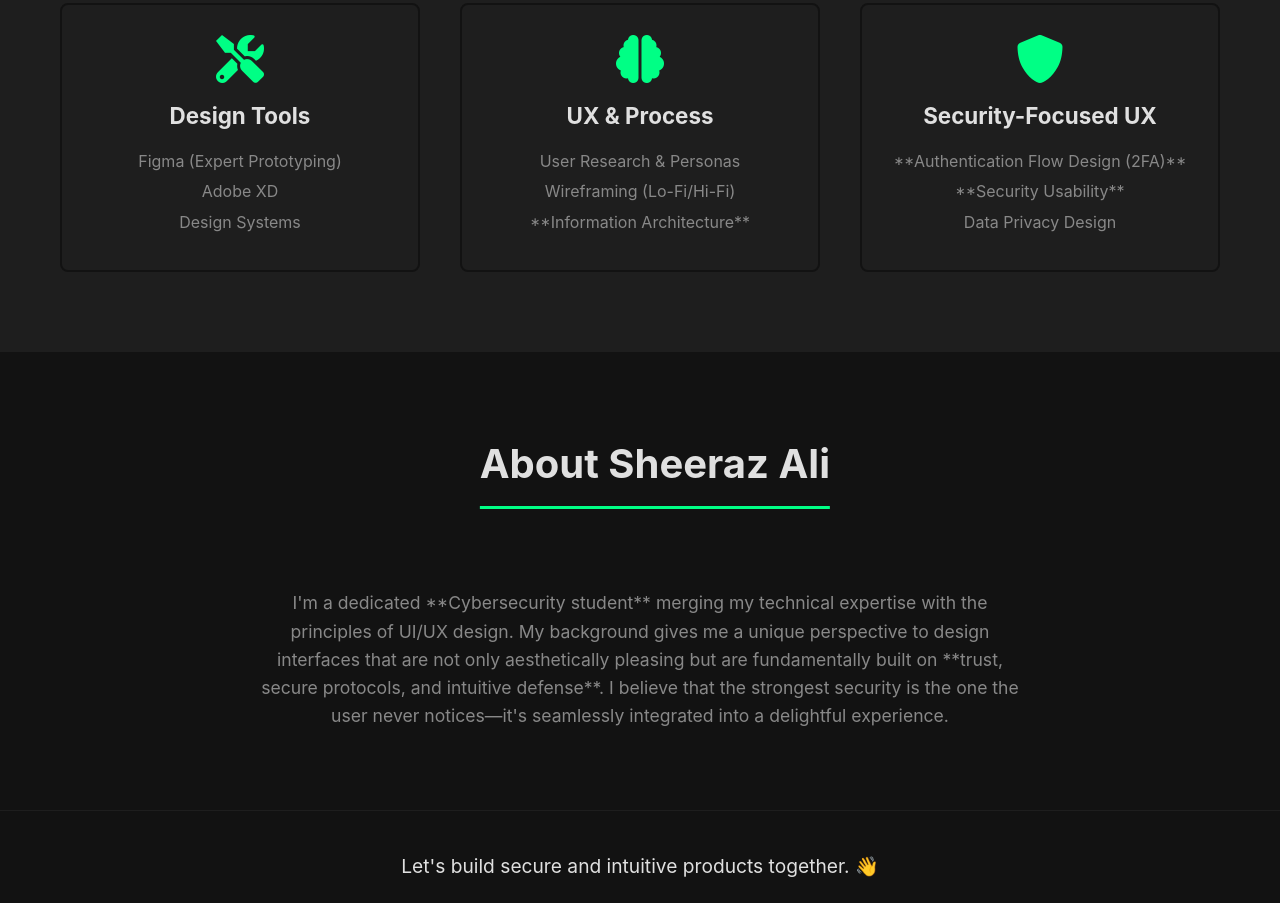
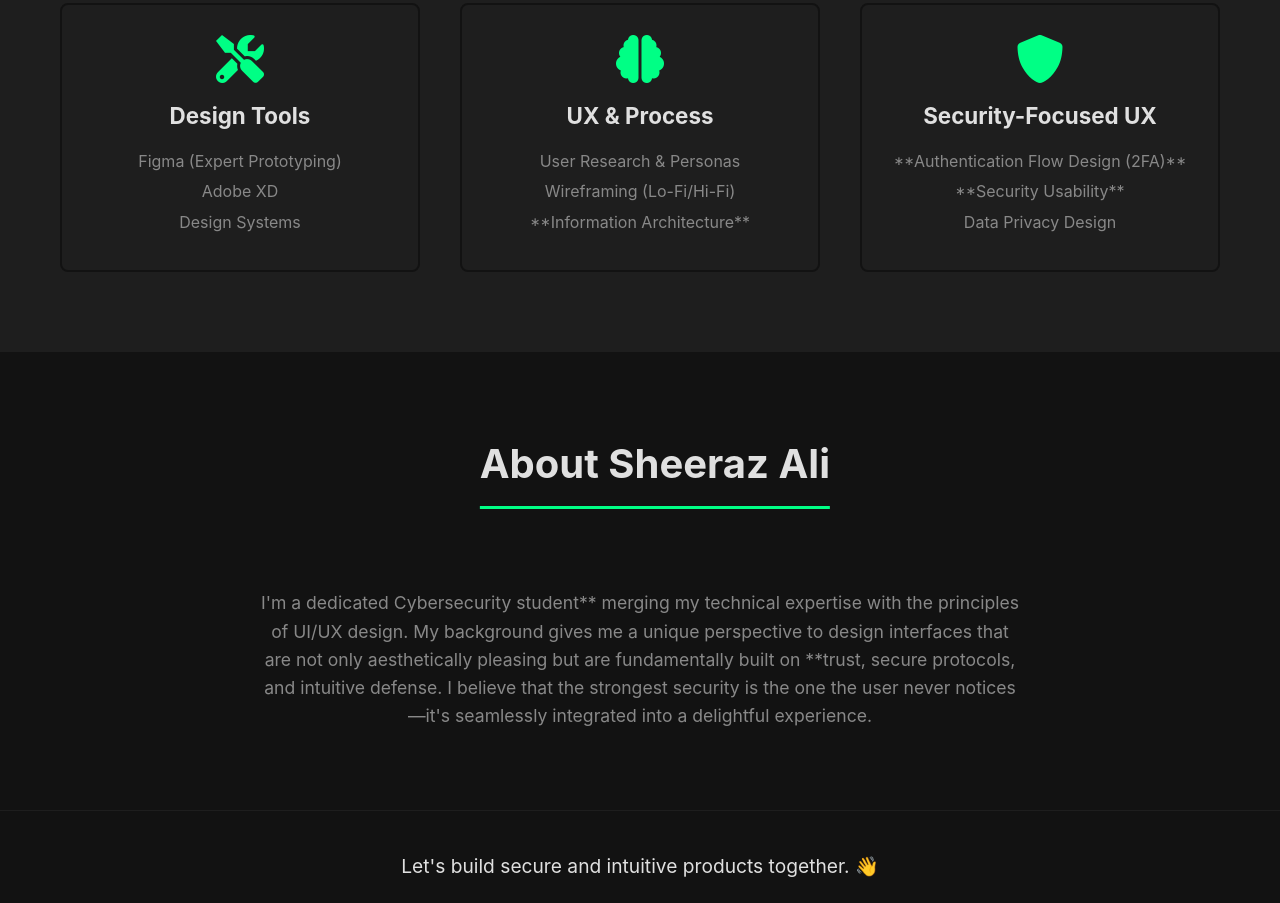
Before and after one commit to sheerazali11/sheeraz-protfolio, a plain HTML site: page index.html in a window 1280 px wide. Shown: the part 1889-2792 px from the top of the page. Drawn offline with Linux system fonts and the light colour scheme.

Commit message:
index.html

```diff
--- a/index.html
+++ b/index.html
@@ -26,7 +26,7 @@
     <section id="hero" class="hero-section">
         <div class="container hero-content">
             <h2 class="hero-headline">UI/UX Designer</h2>
-            <p class="hero-tagline">Focused on **Usability and Secure Experiences**</p>
+            <p class="hero-tagline">Focused on Usability and Secure Experiences</p>
             <p class="hero-status">Cybersecurity Student (Grad. 2026)</p>
             <a href="#projects" class="cta-button">View Case Studies <i class="fas fa-arrow-right"></i></a>
         </div>
@@ -98,9 +98,9 @@
     <section id="about" class="about-section">
         <div class="container about-content fade-in">
             <h2 class="section-title">About Sheeraz Ali</h2>
-            <p>I'm a dedicated **Cybersecurity student** merging my technical expertise with the principles of UI/UX
+            <p>I'm a dedicated Cybersecurity student** merging my technical expertise with the principles of UI/UX
                 design. My background gives me a unique perspective to design interfaces that are not only aesthetically
-                pleasing but are fundamentally built on **trust, secure protocols, and intuitive defense**. I believe
+                pleasing but are fundamentally built on **trust, secure protocols, and intuitive defense. I believe
                 that the strongest security is the one the user never notices—it's seamlessly integrated into a
                 delightful experience.</p>
         </div>
@@ -121,4 +121,5 @@
     <script src="script.js"></script>
 </body>
 
+
 </html>
```
